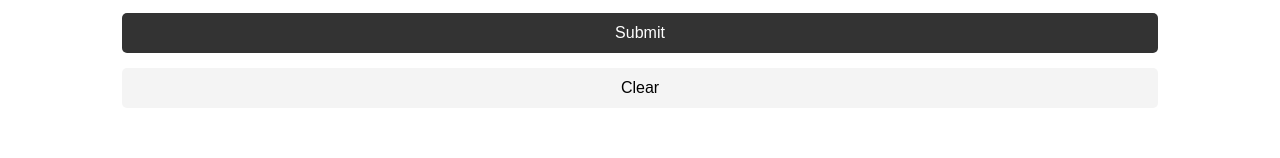
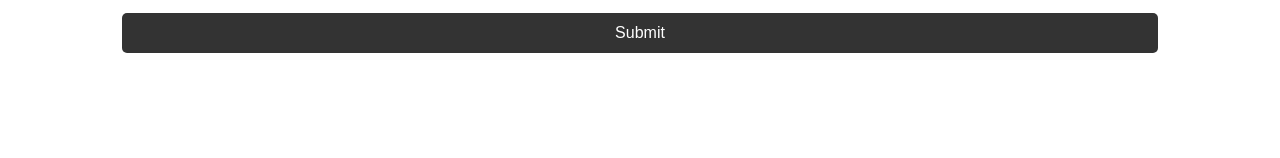
Before and after one commit to saeedmazarei/github-search, a React (Vite) app: page / in a window 1280 px wide. Shown: the part 142-300 px from the top of the page. Built offline with nearby package versions, Linux system fonts and the light colour scheme.

Commit message:
Refactor clear button show to check if show result is full then show clear button

```diff
--- a/src/pages/home/Index.jsx
+++ b/src/pages/home/Index.jsx
@@ -29,9 +29,9 @@ function Home() {
                 <Button className={styles.searchButton} onClick={handleSubmit}>
                     Submit
                 </Button>
-                <Button className={styles.clearButton} onClick={handleClear}>
+                {searchResult.length > 0 && <Button className={styles.clearButton} onClick={handleClear}>
                     Clear
-                </Button>
+                </Button>}
             </div>
             {loading && <Loading />}
             {!loading && <UserList searchResult={searchResult} />}
```
